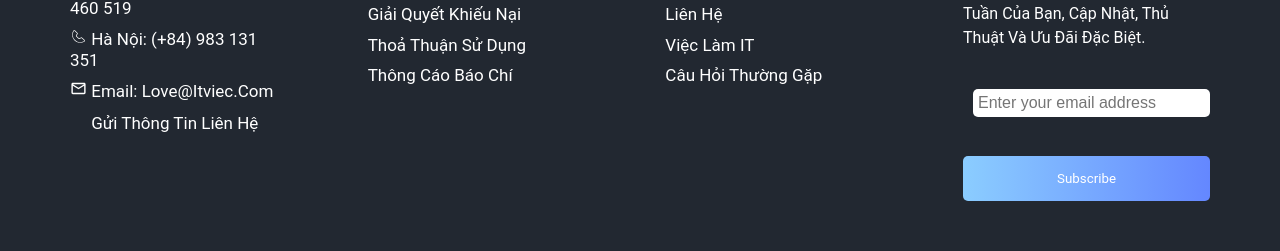
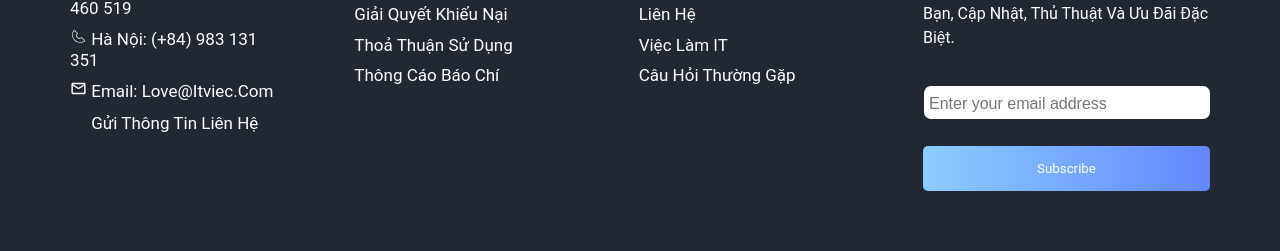
Before and after one commit to quangneyy/fe-recruitment, a React (Vite) app: page / in a window 1280 px wide. Shown: the part 1056-1307 px from the top of the page. Built offline with nearby package versions, Linux system fonts and the light colour scheme; no server answers; some icons are missing.

Commit message:
edit-layout-footer

```diff
--- a/src/styles/footer.module.scss
+++ b/src/styles/footer.module.scss
@@ -84,35 +84,33 @@
   border-radius: 5px;
   display: flex;
   align-items: center;
+  padding-left: 1px; /* Điều chỉnh giá trị tùy thuộc vào mức độ bạn muốn tăng chiều dài */
+}
 
-
-
-  svg {
+.inputBox svg {
   margin-top: 3px;
-    margin-right: 0px;
+  margin-right: 0;
   width: 0;
 }
 
-  input {
+.inputBox input {
   flex: 1;
   border: none;
   padding: 5px;
-    font-size: 16px;
-    border-radius: 5px;
+  font-size: 20px;
+  border-radius: 7px;
   outline: none;
-    margin-right: 10px;
-
+  margin-right: 1px;
 
   &::placeholder {
     font-size: 16px;
   }
 }
-}
-
 .subscribeButton {
-  margin-top: 20px;
+  margin-top: 10px;
   color: white;
   width: 100%;
+  min-width: 200px; /* Thêm thuộc tính minWidth để chỉnh chiều dài tối thiểu */
   text-align: center;
   background: linear-gradient(to right, #8bcdff, #6487ff);
   padding: 15px;
```
Lines whose indentation alone changed are shown as unchanged.
